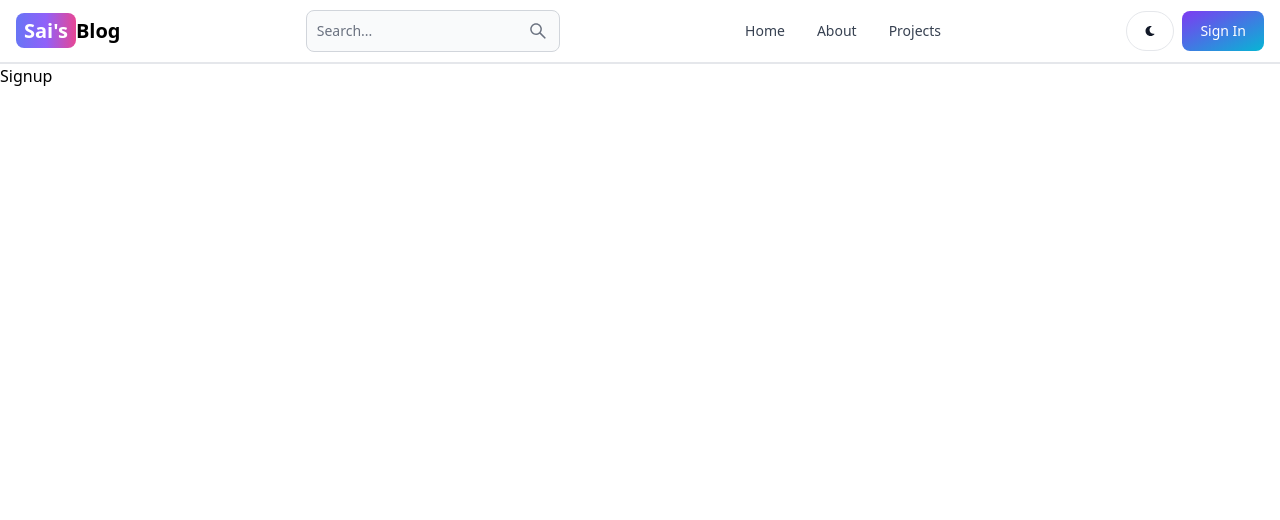
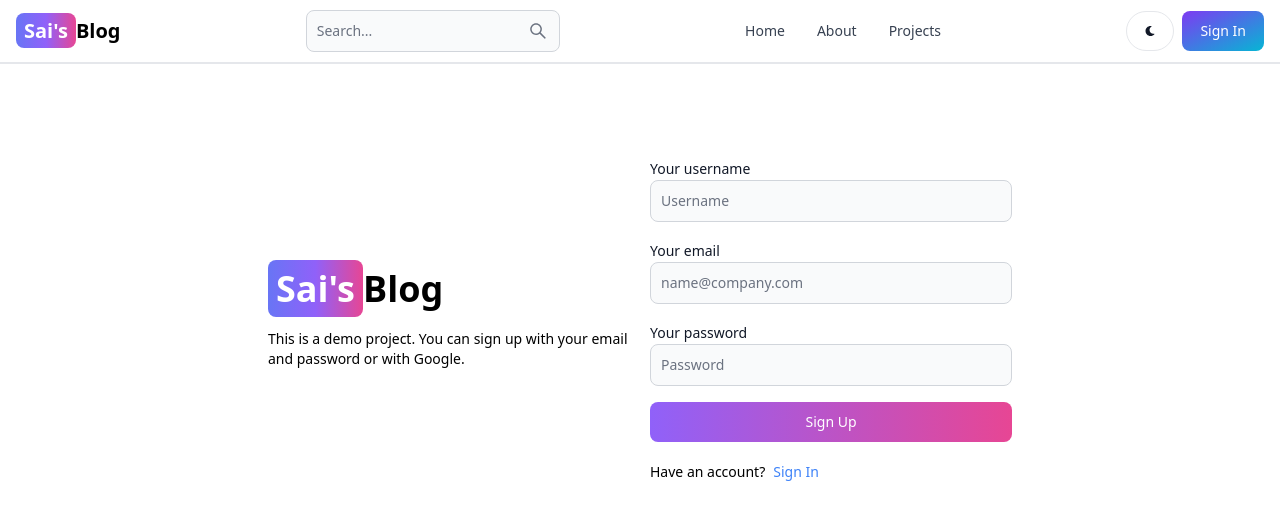
Before and after one commit to Saikumarlenka/blog-website, a React (Vite) app in the folder client/: page /signup in a window 1280 px wide. Shown: the top 520 px of the page. Built offline with nearby package versions, Linux system fonts and the light colour scheme.

Commit message:
signup ui

```diff
--- a/client/src/pages/Signup.jsx
+++ b/client/src/pages/Signup.jsx
@@ -1,7 +1,51 @@
-import React from 'react'
+import { Button, Label, TextInput } from 'flowbite-react';
+import { Link } from 'react-router-dom';
 
-export default function Signup() {
+export default function SignUp() {
   return (
-    <div>Signup</div>
-  )
+    <div className='min-h-screen mt-20'>
+      <div className='flex p-3 max-w-3xl mx-auto flex-col md:flex-row md:items-center gap-5'>
+        {/* left */}
+        <div className='flex-1'>
+          <Link to='/' className='font-bold dark:text-white text-4xl'>
+            <span className='px-2 py-1 bg-gradient-to-r from-indigo-500 via-purple-500 to-pink-500 rounded-lg text-white'>
+              Sai's
+            </span>
+            Blog
+          </Link>
+          <p className='text-sm mt-5'>
+            This is a demo project. You can sign up with your email and password
+            or with Google.
+          </p>
+        </div>
+        {/* right */}
+
+        <div className='flex-1'>
+          <form className='flex flex-col gap-4'>
+            <div>
+              <Label value='Your username' />
+              <TextInput type='text' placeholder='Username' id='username' />
+            </div>
+            <div>
+              <Label value='Your email' />
+              <TextInput type='text' placeholder='name@company.com' id='email' />
+            </div>
+            <div>
+              <Label value='Your password' />
+              <TextInput type='text' placeholder='Password' id='password' />
+            </div>
+            <Button gradientDuoTone='purpleToPink' type='submit'>
+              Sign Up
+            </Button>
+          </form>
+          <div className="flex gap-2 text-sm mt-5">
+            <span>Have an account?</span>
+            <Link to='/sign-in' className='text-blue-500'>
+              Sign In
+            </Link>
+          </div>
+        </div>
+      </div>
+    </div>
+  );
 }
```
